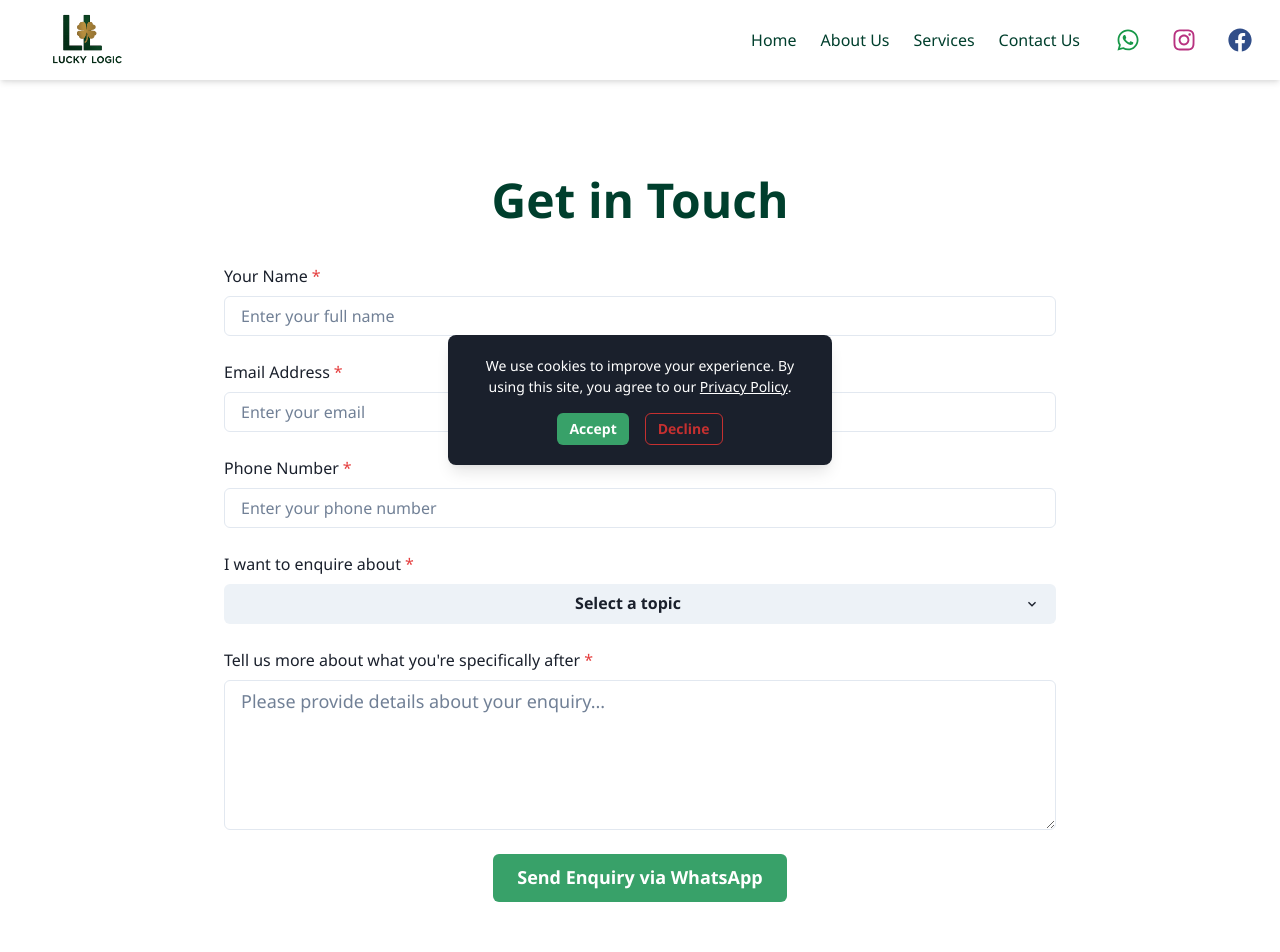
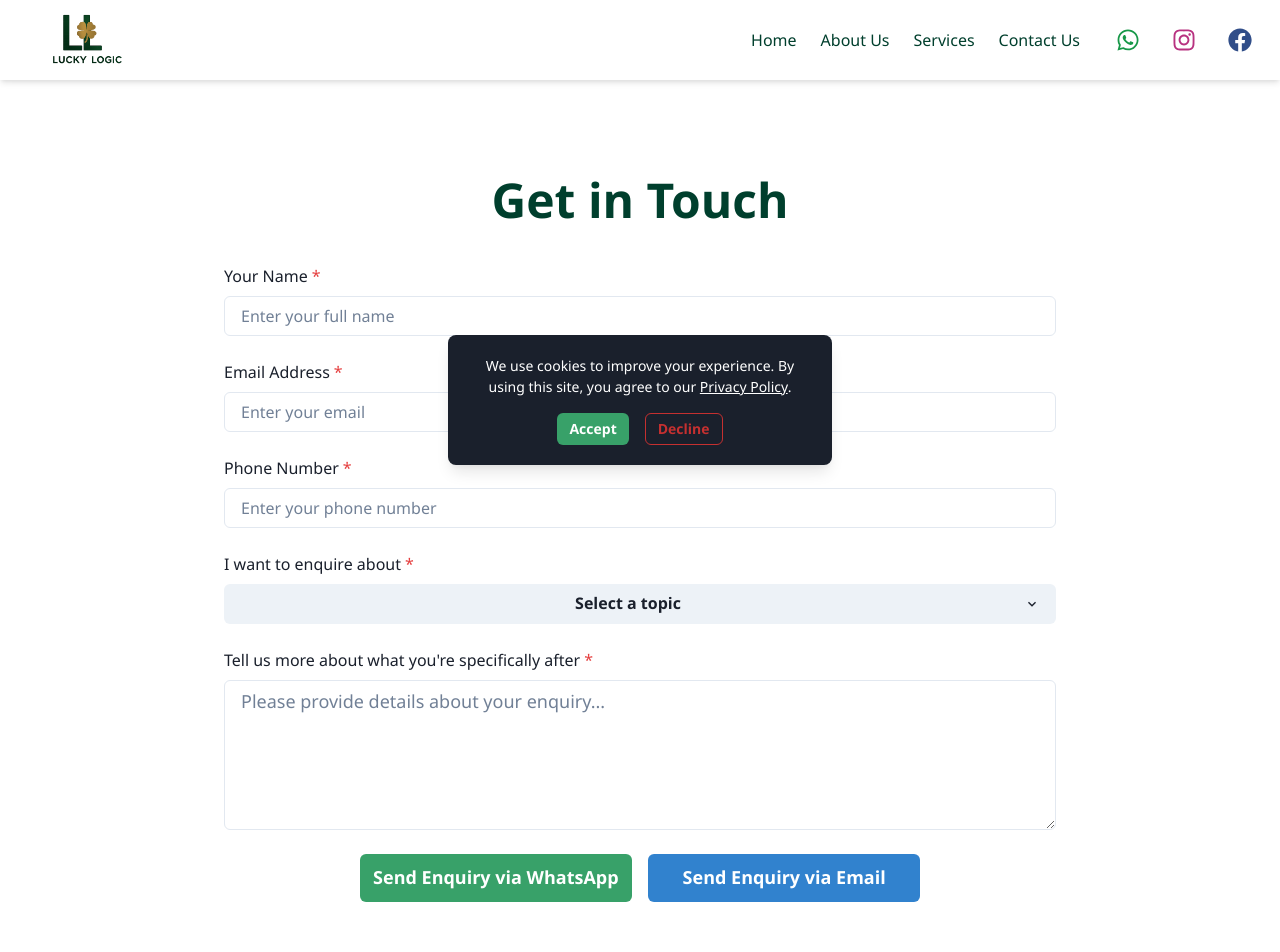
Before and after one commit to Neesonn/luckylogicit, a Next.js app: page /contact-us in a window 1280 px wide. Shown: the top 952 px of the page. Built offline with nearby package versions, Linux system fonts and the light colour scheme.

Commit message:
feat: Add 'Send Enquiry via Email' button to contact page

```diff
--- a/app/contact-us/page.tsx
+++ b/app/contact-us/page.tsx
@@ -16,6 +16,7 @@ import {
   Textarea,
   useToast,
   Text,
+  HStack,
 } from '@chakra-ui/react';
 import { ChevronDownIcon } from '@chakra-ui/icons';
 import {
@@ -127,8 +128,35 @@ ${messageText}
     window.location.href = '/contact-us?showToast=true';
   };
 
+  const handleEmailSubmit = () => {
+    const subject = encodeURIComponent(`Enquiry from ${name} regarding ${selectedTopic}`);
+    const body = encodeURIComponent(`
+New Enquiry from ${name}
+
+Contact Details:
+Email: ${email}
+Phone: ${phone}
+
+Enquiry Topic:
+${selectedTopic}
+
+Message:
+${messageText}
+    `.trim());
+
+    const mailtoLink = `mailto:michael@luckylogic.com.au?subject=${subject}&body=${body}`;
+    window.open(mailtoLink, '_blank');
+
+    // Reset form (optional, depending on desired UX after email client opens)
+    setName('');
+    setEmail('');
+    setPhone('');
+    setSelectedTopic('');
+    setMessageText('');
+  };
+
   return (
-    <VStack as="form" spacing={6} onSubmit={handleSubmit}>
+    <VStack as="form" spacing={6}>
       <FormControl isRequired>
         <FormLabel>Your Name</FormLabel>
         <Input
@@ -190,14 +218,25 @@ ${messageText}
         />
       </FormControl>
 
+      <HStack spacing={4} width={{ base: 'full', md: 'auto' }}>
         <Button
           type="submit"
           size="lg"
           colorScheme="green"
-        width={{ base: 'full', md: 'auto' }}
+          width="full"
         >
           Send Enquiry via WhatsApp
         </Button>
+        <Button
+          type="button"
+          size="lg"
+          colorScheme="blue"
+          width="full"
+          onClick={handleEmailSubmit}
+        >
+          Send Enquiry via Email
+        </Button>
+      </HStack>
     </VStack>
   );
 }
```
Lines whose indentation alone changed are shown as unchanged.
